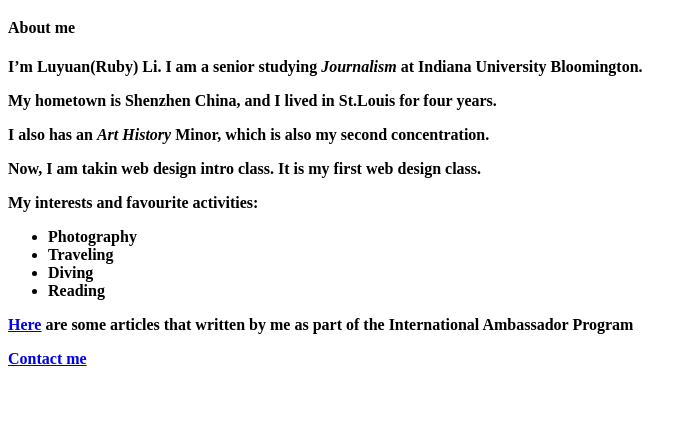
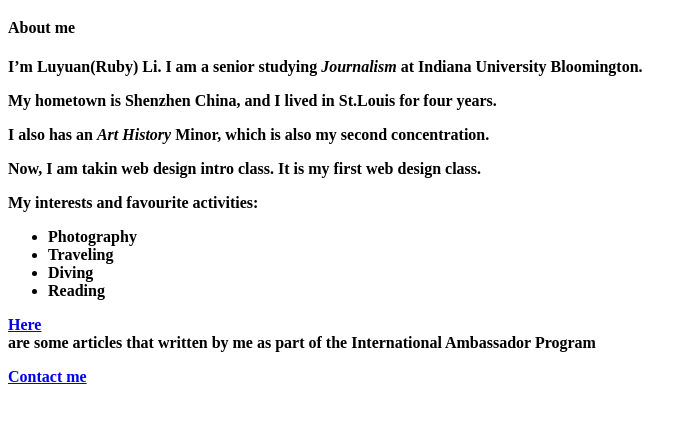
Before and after one commit to liluy/liluy.github.io, a plain HTML site: page index.html in a window 1280 px wide. Shown: the part 61-484 px from the top of the page, without its empty margins (0-697 px from the left). Drawn offline with Linux system fonts and the light colour scheme.

Commit message:
Update index.html

```diff
--- a/index.html
+++ b/index.html
@@ -19,7 +19,7 @@
     		<li> Reading</li>
     	</ul>
     	<p><a href="http://www.weareiu.com/?blog_id=e82197e0-7560-4e43-9aec-a936e60e61a4&search_terms=Luyuan">
-    		Here</a> are some articles that written by me as part of the International Ambassador Program
+    		Here</a><br /> are some articles that written by me as part of the International Ambassador Program
     	<p><a href="mailto:liluy@indiana.edu?Subject=QA from Luyuan Li's Website">Contact me</p>
 
     </body>
```
